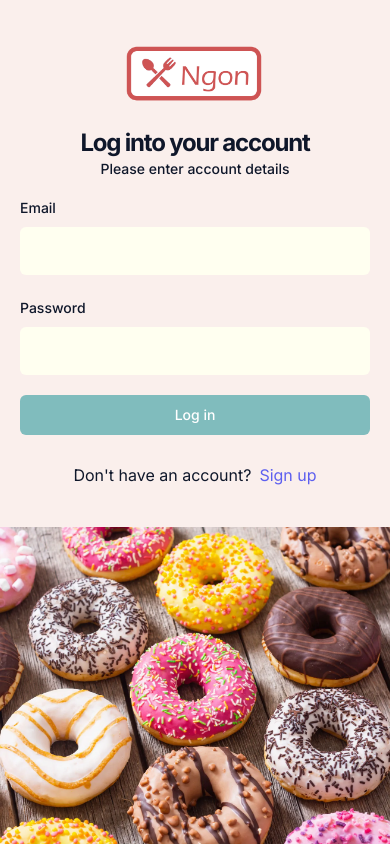
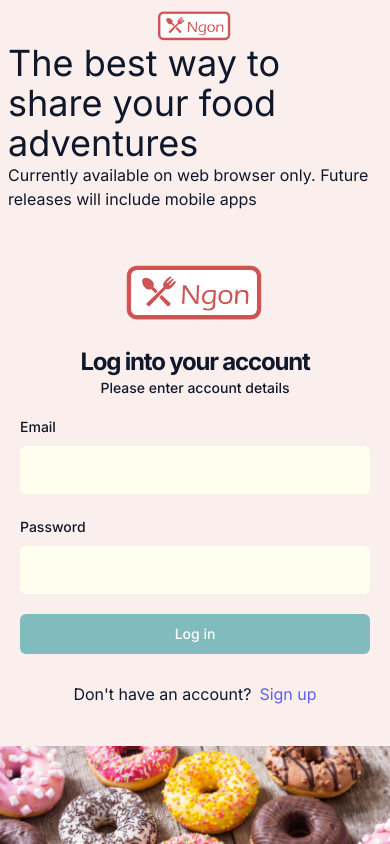
Before and after one commit to RobD01/Ngon, a React (Vite) app: page /Ngon/sign-in in a window 390 px wide. Shown: the top 844 px of the page. Built offline with nearby package versions, Linux system fonts and the light colour scheme; no server answers.

Commit message:
landing page

```diff
--- a/package.json
+++ b/package.json
@@ -27,6 +27,7 @@
     "react-dropzone": "^14.2.3",
     "react-hook-form": "^7.51.2",
     "react-router-dom": "^6.22.3",
+    "react-use-scroll-direction": "^0.1.0",
     "tailwind-merge": "^2.2.2",
     "zod": "^3.22.4"
   },
--- a/src/_auth/AuthLayout.tsx
+++ b/src/_auth/AuthLayout.tsx
@@ -9,7 +9,21 @@ const AuthLayout = () => {
       {isAuthenticated ? (
         <Navigate to="/" />
       ) : (
-        <section className="flex flex-col sm:flex-row">
+        <section className="flex flex-col sm:flex-col">
+          <section className="flex flex-col items-center p-2">
+            <img
+              src={baseUrl + "/assets/images/logo2.png"}
+              alt="logo"
+              className="w-1/4"
+            />
+            <h1 className="text-4xl">
+              The best way to share your food adventures
+            </h1>
+            <h1>
+              Currently available on web browser only. Future releases will
+              include mobile apps{" "}
+            </h1>
+          </section>
           <section className="flex flex-1 items-center flex-col py-10 px-5">
             <Outlet />
           </section>
--- a/src/components/shared/LeftSidebar.tsx
+++ b/src/components/shared/LeftSidebar.tsx
@@ -29,7 +29,10 @@ const LeftSidebar = () => {
         </Link>
         <Link to={`/profile/${user.id}`} className="flex gap-3 items-center">
           <img
-            src={user.imageUrl || "/assets/images/profile-placeholder.svg"}
+            src={
+              user.imageUrl ||
+              baseUrl + "/assets/images/profile-placeholder.svg"
+            }
             alt="profile"
             className="size-14 rounded-full"
           />
--- a/src/components/shared/Topbar.tsx
+++ b/src/components/shared/Topbar.tsx
@@ -29,22 +29,20 @@ const Topbar = () => {
         <div className="flex gap-4 ">
           <Button
             variant="ghost"
-            className="shad-button_ghost border-solid border-2 border-white p-2 rounded-lg"
+            className="shad-button_ghost border-solid "
             onClick={() => signOut()}
           >
-            <img src={baseUrl + "/assets/icons/logout.svg"} alt="logout" /> Log
-            out
+            <img src={baseUrl + "/assets/icons/logout.svg"} alt="logout" />
           </Button>
-          <Link
-            to={`/profile/${user.id}`}
-            className="flex-center gap-3 border-solid border-2 border-white p-2 rounded-lg"
-          >
+          <Link to={`/profile/${user.id}`} className="flex-center gap-3">
             <img
-              src={user.imageUrl || "/assets/images/profile-placeholder.svg"}
+              src={
+                user.imageUrl ||
+                baseUrl + "/assets/images/profile-placeholder.svg"
+              }
               alt="profile"
               className="h-8 w-8 rounded-full"
             />{" "}
-            {user.name}
           </Link>
         </div>
       </div>
```
Also changed, not shown: 2 other files (tests, documents, lock files or other folders).
